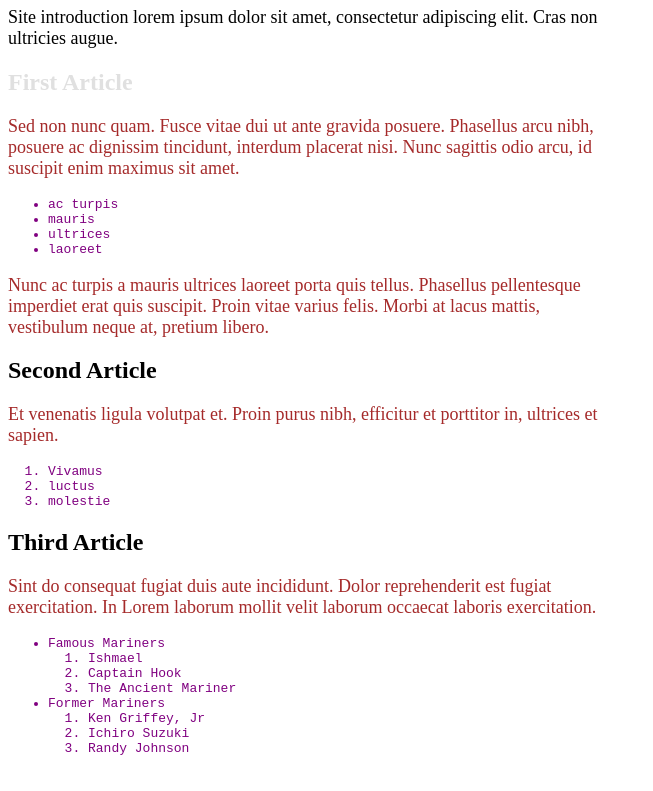
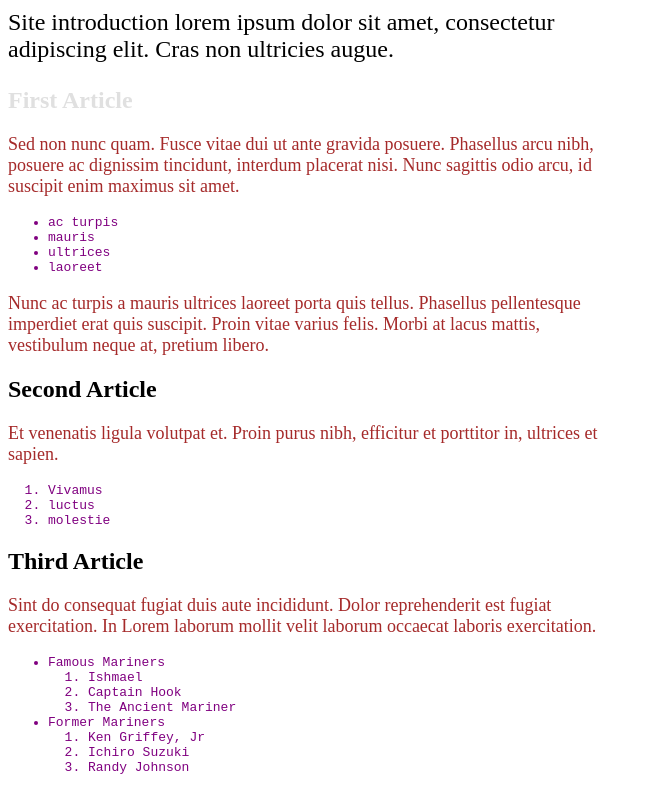
Before and after one commit to FKnottenbelt/LS_202, a plain HTML site: page 01_first_web_pages/13_practice_css_selectors/index.html in a window 1280 px wide. Shown: the part 279-1070 px from the top of the page, without its empty margins (0-653 px from the left). Drawn offline with Linux system fonts and the light colour scheme.

Commit message:
Add exercise 8

```diff
--- a/01_first_web_pages/13_practice_css_selectors/main.css
+++ b/01_first_web_pages/13_practice_css_selectors/main.css
@@ -22,3 +22,7 @@ article p {
 .subheading {
   color: #e0e0e0;
 }
+
+#intro {
+  font-size: 24px;
+}
```
